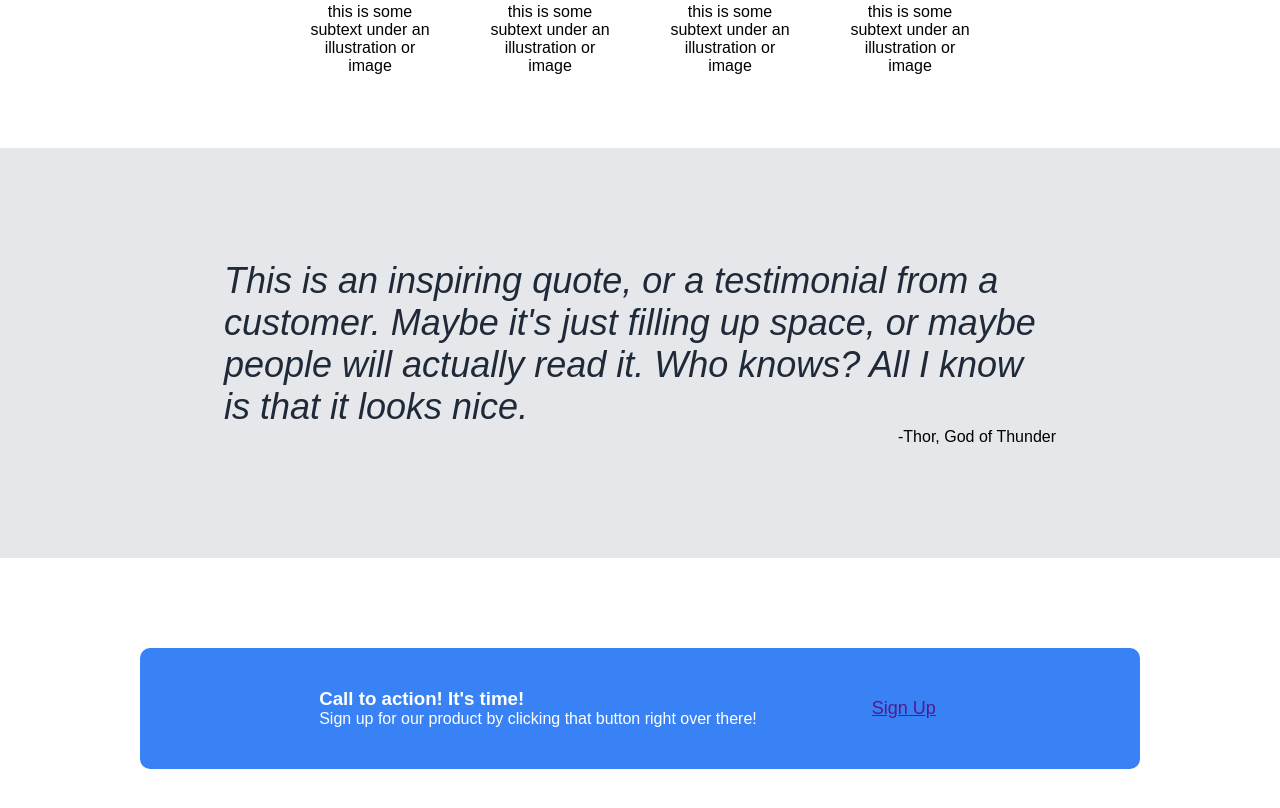
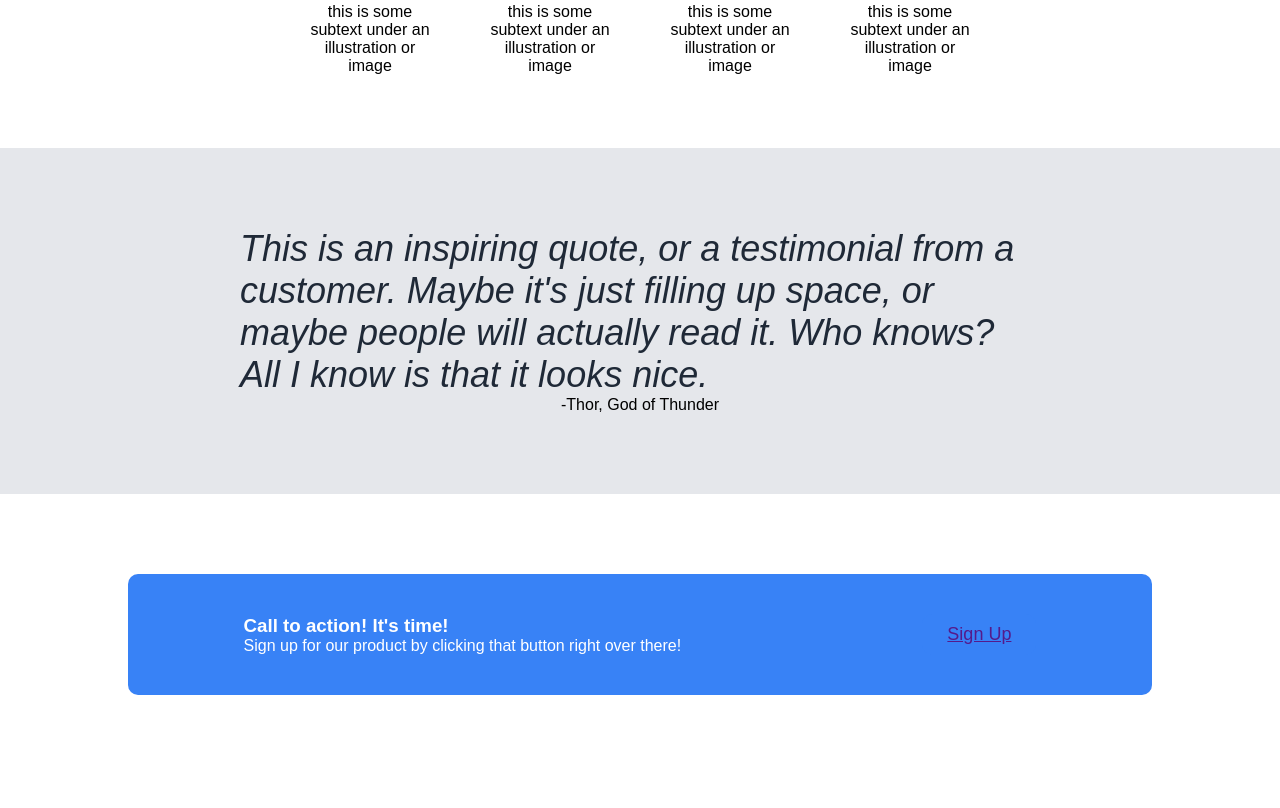
Before and after one commit to isabeltarcson/landing-page, a plain HTML site: page index.html in a window 1280 px wide. Shown: the part 680-1488 px from the top of the page. After the commit the page ends 1455 px from the top, so only its background shows below. Drawn offline with Linux system fonts and the light colour scheme.

Commit message:
style.css

```diff
--- a/style.css
+++ b/style.css
@@ -1,7 +1,6 @@
 *{
     font-family: Arial, Helvetica, sans-serif;
-    margin: 0px;
-    padding: 0px;
+    margin: 0 auto;
 }
 h2{
     text-align: center;
@@ -20,6 +19,7 @@ h2{
     flex-wrap: no-wrap;
     flex: 1 1 auto;
     justify-content: space-around;
+    margin: 0vh 10vw;
 
 }
 .header-content{
@@ -90,15 +90,17 @@ h2{
     width: 120px;
     height: 120px;
     text-align: center;
+    margin: 0;
 }
 .call-to-action {
     color:white;
     background: #3882F6;
     display: flex;
     justify-content: center;
+    align-items: center;
     gap: 90px;
     padding: 40px;
-    margin: 90px 140px;
+    margin: 10vh 10vw;
     border-radius: 10px;
 
 }
@@ -108,9 +110,11 @@ h2{
 .quote {
     display: flex;
     flex-direction: column;
-    justify-content: center;
+    align-items: center;
     background-color: #E5E7EB;
-    padding: 7em 14em;
+    padding: 10vh 15vw;
+    width: 800px;
+
 }
 .quote-content {
     font-style: italic;
```
